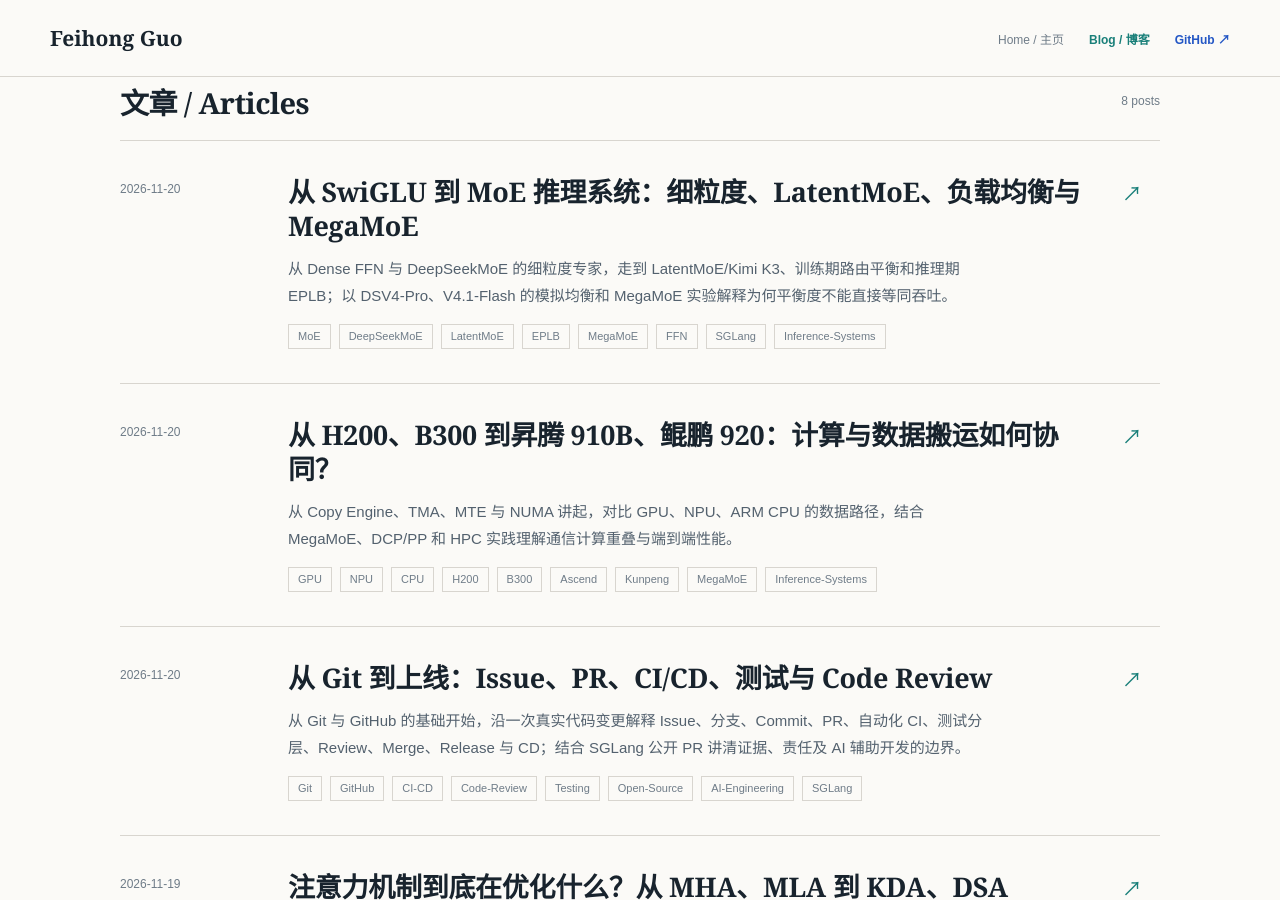
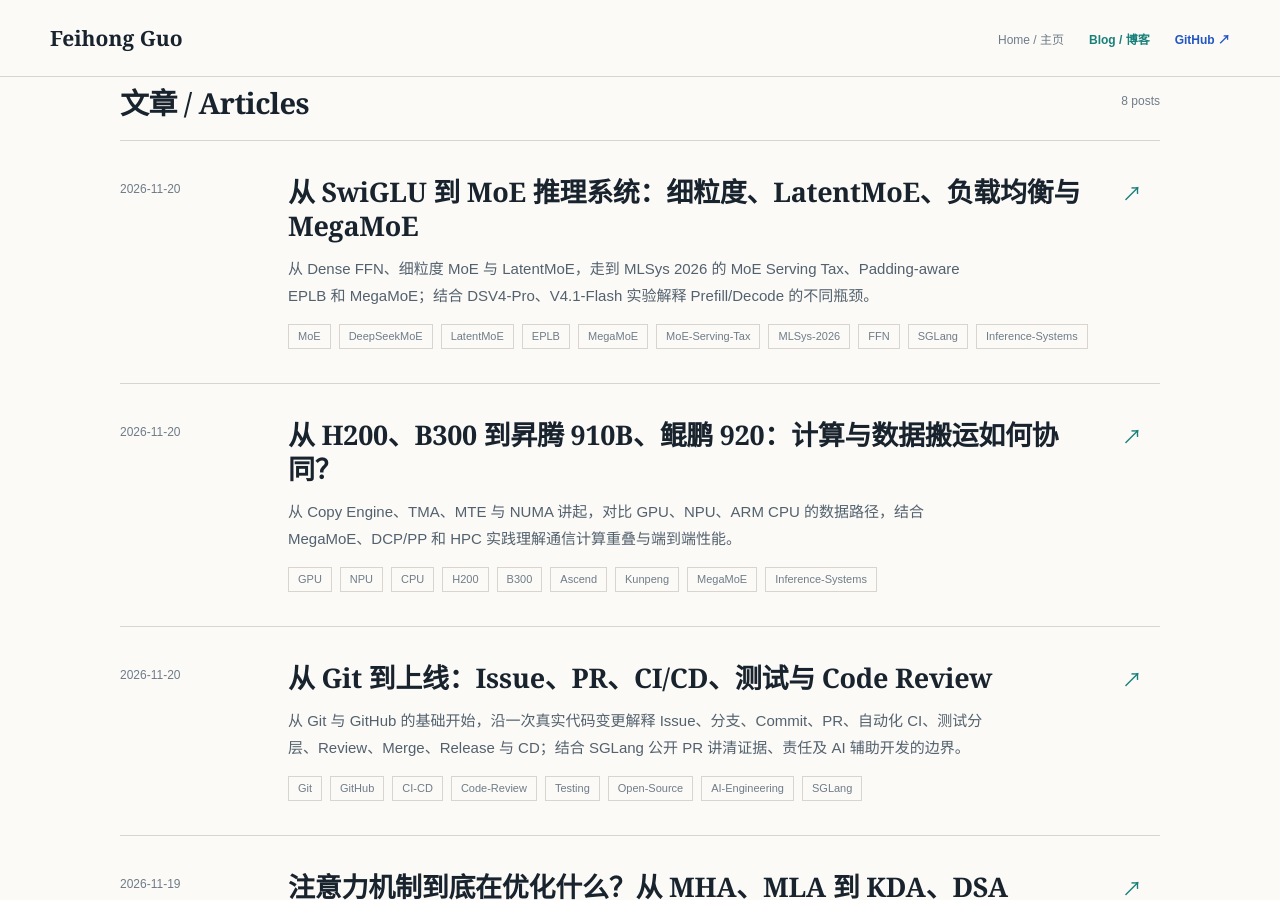
Before and after one commit to Phoenix3334/Phoenix3334.github.io, a Jekyll site: the page built from blog/index.html, in a window 1280 px wide and 900 px high, scrolled down 458 px. Built offline with Jekyll 4.4.1, drawn with Linux system fonts in a browser that asks for light colours; part of the change alters nothing that is shown.

Commit message:
blog: add analytical MoE tax model and clarify overlap limits

```diff
--- a/_posts/2026-11-20-ffn-swiglu-deepseekmoe-megamoe.md
+++ b/_posts/2026-11-20-ffn-swiglu-deepseekmoe-megamoe.md
@@ -3,8 +3,8 @@ layout: post
 title: "从 SwiGLU 到 MoE 推理系统：细粒度、LatentMoE、负载均衡与 MegaMoE"
 date: 2026-11-20 15:30:00 +0800
 lang: zh-CN
-summary: "从 Dense FFN 与 DeepSeekMoE 的细粒度专家，走到 LatentMoE/Kimi K3、训练期路由平衡和推理期 EPLB；以 DSV4-Pro、V4.1-Flash 的模拟均衡和 MegaMoE 实验解释为何平衡度不能直接等同吞吐。"
-tags: [MoE, DeepSeekMoE, LatentMoE, EPLB, MegaMoE, FFN, SGLang, Inference-Systems]
+summary: "从 Dense FFN、细粒度 MoE 与 LatentMoE，走到 MLSys 2026 的 MoE Serving Tax、Padding-aware EPLB 和 MegaMoE；结合 DSV4-Pro、V4.1-Flash 实验解释 Prefill/Decode 的不同瓶颈。"
+tags: [MoE, DeepSeekMoE, LatentMoE, EPLB, MegaMoE, MoE-Serving-Tax, MLSys-2026, FFN, SGLang, Inference-Systems]
 ---
 
 从前面的 [Attention / MLA / KDA](/blog/2026/11/19/attention-from-gqa-to-kimi-k31/) 继续往下看，Transformer Block 的另一半是 **FFN**。学习 CS336 时，只要理解 SwiGLU 的 Gate、Up、Down 三个 Linear，就可以写出 Dense FFN；但到了 DeepSeek、Kimi 这类万亿级 MoE，为什么还要把 FFN 切成细粒度 Expert、设置 Shared Expert、把 Routed 路径压到 Latent Space，然后让不同 GPU 之间做 EP Dispatch？
@@ -330,9 +330,9 @@ Token Hidden State
 
 **MoE Tax 定义为相对 DenseFA 的延迟比，而不是云厂商报价比：**
 
-$
+$$
 \tau(b) = \frac{T(\mathrm{MoE}, b)}{T(\mathrm{DenseFA}, b)}
-$
+$$
 
 \(\tau=1\) 表示达到 FLOP 对齐 DenseFA 的延迟；\(\tau=2\) 表示相同口径下 MoE 的迭代延迟是 DenseFA 的两倍。论文 Figure 1 中 DeepInfra 的价格差异（2.5–10×）是市场定价现象，不能与论文测得的 2–3× 延迟税混为一谈。
 
@@ -358,15 +358,15 @@ $
 
 DenseFA 把全部 \(m\) 个 Token 放进一个较大的 Dense FFN；MoE 则把 \(mK\) 个 Token-Expert assignment 分散给 \(E_{\mathrm{active}}\) 个 Expert。平均每个激活 Expert 只处理：
 
-$
+$$
 \frac{mK}{E_{\mathrm{active}}}
-$
+$$
 
 个 Token。于是 MoE 的 Expert GEMM 算术强度近似只有 DenseFA 的：
 
-$
+$$
 \frac{K}{E_{\mathrm{active}}}
-$
+$$
 
 这不是说 FLOPs 增加了，而是**同样的计算被切成了更多小矩阵，权重在每个矩阵里被复用得更少**。
 
@@ -376,6 +376,49 @@ $
 当 Batch 足够大、几乎所有 Expert 都被激活时，\(E_{\mathrm{active}}\to E\)，Decode 的权重放大税就会接近 \(E/K\)，表现得像一个参数量很大的 Dense 模型（DensePA）。
 
 这也解释了论文观察到的 Decode Tax **钟形曲线**：单请求时只触发少数 Expert，税较低；Batch 增大后，活跃 Expert 很快饱和，权重读取量上升，税达到峰值；再继续增大 Batch，计算逐渐追上访存，延迟比开始回落。
+
+
+#### 用 Roofline 变量把计算区间写出来
+
+论文把单个 Expert 的权重读取时间记为 \(\alpha\)，每个 Token-Expert assignment 的激活 I/O 时间记为 \(\alpha_{act}\)，对应计算时间记为 \(\beta\)，Padding 放大系数记为 \(\eta\)。在 **TP+TP、MoE 与 DenseFA 使用相同 TP 度数**的计算模型中：
+
+$$
+T_{\mathrm{FFN},c}
+= \frac{1}{n_{tp}}
+\max\left(
+\alpha K + \alpha_{act}mK,\;
+\beta mK
+\right)
+$$
+
+$$
+T_{\mathrm{MoE},c}
+= \frac{1}{n_{tp}}
+\max\left(
+\alpha E_{\mathrm{active}} + \alpha_{act}\eta mK,\;
+\beta\eta mK
+\right)
+$$
+
+两者的差别很直观：DenseFA 加载 K 份等价权重；MoE 要加载实际激活的 \(E_{\mathrm{active}}\) 份权重，而且 Padding 会把有效的 \(mK\) 个 assignment 放大到 \(\eta mK\)。
+
+由此得到三个区间：
+
+| 区间 | 典型阶段 | MoE / DenseFA 的 FFN 时间比 | 主导原因 |
+| --- | --- | --- | --- |
+| Memory-bound | Decode、小 Batch | 约 \(E_{\mathrm{active}}/K\) | 权重读取量不同 |
+| Compute-bound | Prefill、大 Batch | 约 \(\eta\) | FLOPs 对齐，差异主要来自 Padding |
+| Transition | 中间区域 | 约 \(\alpha E_{\mathrm{active}}/(\beta mK)\) | MoE 仍受访存限制，DenseFA 已逐渐转为计算受限 |
+
+再乘上 FFN 在整个 DenseFA Forward 中的时间占比 \(f\)，可得到整层模型的延迟税：
+
+$$
+\tau
+= \frac{T_{other}+T_{MoE}}{T_{other}+T_{FFN}}
+= 1 + \left(\frac{T_{MoE}}{T_{FFN}}-1\right)f
+$$
+
+其中 \(f=T_{FFN}/(T_{other}+T_{FFN})\)。这意味着：即使 FFN 子层的 MoE Tax 很高，如果 Attention 等非 FFN 部分占据了更大比例，折算到整个 Forward 的税也会变小。长上下文下尤其不能只看 MoE Kernel 的局部倍率。
 
 ### 8.3 为什么路由倾斜 Prefill 不喜欢，Decode 却可能喜欢？
 
@@ -387,9 +430,9 @@ $
 
 **Prefill 看最慢的 Rank。** EP 中所有 Rank 要协同完成一轮 Expert 计算。若 Rank 0 收到很多 Token，Rank 1 收到很少 Token，整体完成时间仍要等 Rank 0。论文用 \(R_g\) 表示 GPU \(g\) 收到的原始 Routed Token 数，均衡情况下每卡平均值约为 \(mK/n_{ep}\)，最慢 Rank 的负载比例可以写成：
 
-$
+$$
 \frac{\max_g R_g}{mK/n_{ep}}
-$
+$$
 
 这个比例越大，Straggler Tax 越明显。论文在所测配置中观察到，Prefill 的落后者开销可使 MoE Kernel 延迟上升约 40%–80%。
 
@@ -407,21 +450,21 @@ MoE Router 产生的是 Ragged Shape：不同 Expert 收到的 Token 数不同
 
 **Blockwise Padding：每个 Expert 独立向上取整。**
 
-$
+$$
 P_g^{\mathrm{block}}
 = \sum_{i\in E_g}
 \left\lceil\frac{N_i}{B}\right\rceil B
-$
+$$
 
 这种方式怕 Token 分散：很多 Expert 各自只收到少量 Token，每个 Expert 都可能被补到一个完整 Block。论文指出 FusedMoE 与 DeepGEMM 的 Prefill 路径采用这种类型。
 
 **Max Padding：所有 Expert 对齐到同一个最大长度。**
 
-$
+$$
 P_g^{\mathrm{max}}
 = E_g
 \left\lceil\frac{\max_i N_i}{B}\right\rceil B
-$
+$$
 
 这种方式怕 Token 集中：一个热点 Expert 的最大 Token 数会抬高所有 Expert 的共同执行维度。论文指出 DeepGEMM Decode 使用这种类型。
 
@@ -458,10 +501,10 @@ Buckets：Physical GPU Ranks
 
 在均匀随机路由假设下，批量 \(m\) 中期望激活的 Expert 数为：
 
-$
+$$
 \mathbb{E}[E_{\mathrm{active}}]
 = E\left(1-\left(1-\frac{K}{E}\right)^m\right)
-$
+$$
 
 它随 Batch 增大而快速接近 E。论文还发现，细粒度 Expert 可能加剧 Expert 级别的相对倾斜，但在 Expert 被分配到 GPU 后，多个 Expert 的负载会在 GPU 级别进行平均，GPU 级 skew 不一定同比恶化。相反，论文的模拟显示，加入 DP Attention 的配置可能提高最坏 GPU 负载，因此需要结合 EPLB 等机制观察。
 
@@ -475,10 +518,10 @@ $
 
 论文对 DeepSeek-V3 的通信量做了一个量级估算：AllToAll 的 API 级 Dispatch Buffer 约为 \(m_g K d_{model}\)，而 AllReduce 的输入规模为 \(m d_{model}\)，前者随 K 线性增长。考虑 Ring AllReduce 每卡实际传输约 \(2(n-1)/n\) 倍输入，以及 AllToAll 中约 \(1/n\) 的本地 Expert assignment 不经过网络，网络传输量之比约为：
 
-$
+$$
 \frac{V_{\mathrm{A2A}}}{V_{\mathrm{AR}}}
 \approx \frac{K n}{2(n-1)}
-$
+$$
 
 当 \(K=8,n=8\) 时约为 **4.6×**。这是论文设定下的网络流量量级估算，不是所有实现、所有精度下的固定延迟比。论文测得单机 H200 上 AllToAll / AllReduce 延迟比在 Decode 约 2×、大 Batch Prefill 约 3–4×；跨两节点则达到约 7–15×，RDMA 互联成为更明显的瓶颈。
 
@@ -532,9 +575,9 @@ r32 的 Rank Count CV 更低，但它相对模拟均衡只多 57 tok/s，约 0.0
 
 现在用论文的视角重新看：**CV 只描述某一层的原始计数分布，不等于 Padding 后的执行工作量，更不等于关键路径时延。** 论文指出，传统 EPLB 主要平衡原始 Rank Token 数 \(R_g\)，而真正决定 Prefill 计算时间的还包括补齐后的工作量：
 
-$
+$$
 P_g = \eta_g R_g
-$
+$$
 
 其中 \(\eta_g\) 由该 Rank 上的 Expert 分布和 Kernel Padding 机制决定。论文因此提出一个更有针对性的方向：**Padding-aware + Activation-aware EPLB**，即在考虑原始 Token 数的同时，也考虑补齐后要执行多少行，以及 Decode 要加载多少个不同 Expert 的权重。
 
@@ -546,7 +589,7 @@ $
 4. **通信级：** Dispatch / Combine 的实际字节数、Rank 间最大传输量与 p95 延迟。
 5. **阶段级：** 分开测 Prefill 与 Decode，尤其关注 Replica 是否降低 Prefill Straggler，却增加 Decode 的活跃权重集合。
 
-还有一个重要边界：论文的主要测量对象是 vLLM 的 FusedMoE / DeepGEMM 等路径，端到端测试使用 8×A100 和 8×B200，通信微基准另用 8/16×H200；它不是在我们的 B300 + SGLang MegaMoE 上直接测出来的 2–3×。论文的解析模型用于拆分主导税源、解释趋势，模型预测本身在多数配置下仍有约 10%–30% 误差，也不能替代我们对计算—通信重叠后真实关键路径的测量。
+还有一个重要边界：论文的主要测量对象是 vLLM 的 FusedMoE / DeepGEMM 等路径，端到端测试使用 8×A100 和 8×B200，通信微基准另用 8/16×H200；它不是在我们的 B300 + SGLang MegaMoE 上直接测出来的 2–3×。论文的解析模型用于拆分主导税源、解释趋势；它没有把 Compute–Communication Overlap 纳入完整时序模型，预测本身在多数配置下仍有约 10%–30% 误差。因此不能把通信、GEMM 和 Padding 的分项延迟直接相加成 MegaMoE 的端到端时间，也不能替代我们对重叠执行后真实关键路径的测量。
 
 **所以这篇论文对我们的价值不是给出一个新的 EPLB 开关，而是改变 EPLB 的优化目标：从「让 Expert / Rank 的原始计数更均匀」，推进到「让 Prefill 的补齐后关键路径更短，同时不把 Decode 的权重读取成本抬高」。**
 
```
